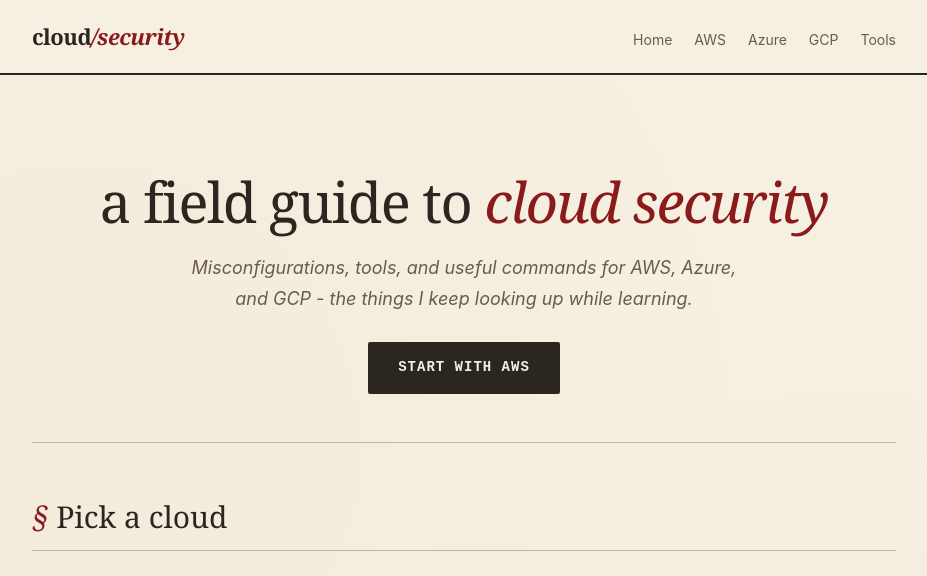
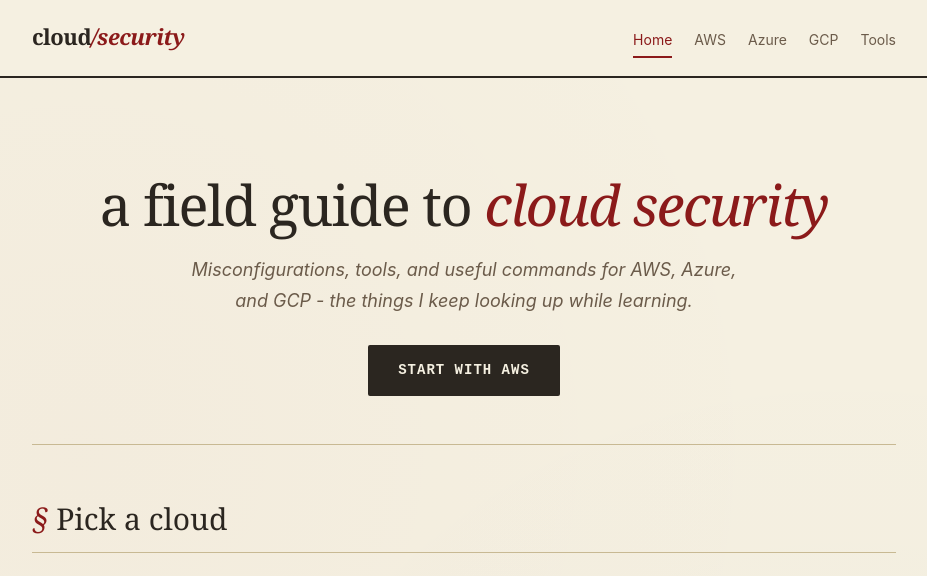
Before and after one commit to zhameersheraz/cloud-security, a website: page index.html in a window 1280 px wide. Shown: the top 576 px of the page, without its empty margins (176-1103 px from the left). Drawn offline with Linux system fonts and the light colour scheme.

Commit message:
bulletproof active nav styling

```diff
--- a/styles.css
+++ b/styles.css
@@ -309,10 +309,13 @@ footer a { color: var(--ink); border-bottom: 1px solid var(--ink); }
   h2 { font-size: 24px; }
   main { padding: 32px 20px; }
 }
-
-
-.nav a.active {
-  color: var(--accent);
-  border-bottom: 1.5px solid var(--accent);
-  padding-bottom: 4px;
+/* active nav link - matches regardless of how .nav is nested */
+.nav a.active,
+nav a.active,
+.nav-list a.active,
+header a.active {
+  color: #8b1a1a !important;
+  border-bottom: 2px solid #8b1a1a !important;
+  padding-bottom: 4px !important;
+  display: inline-block;
 }
```
